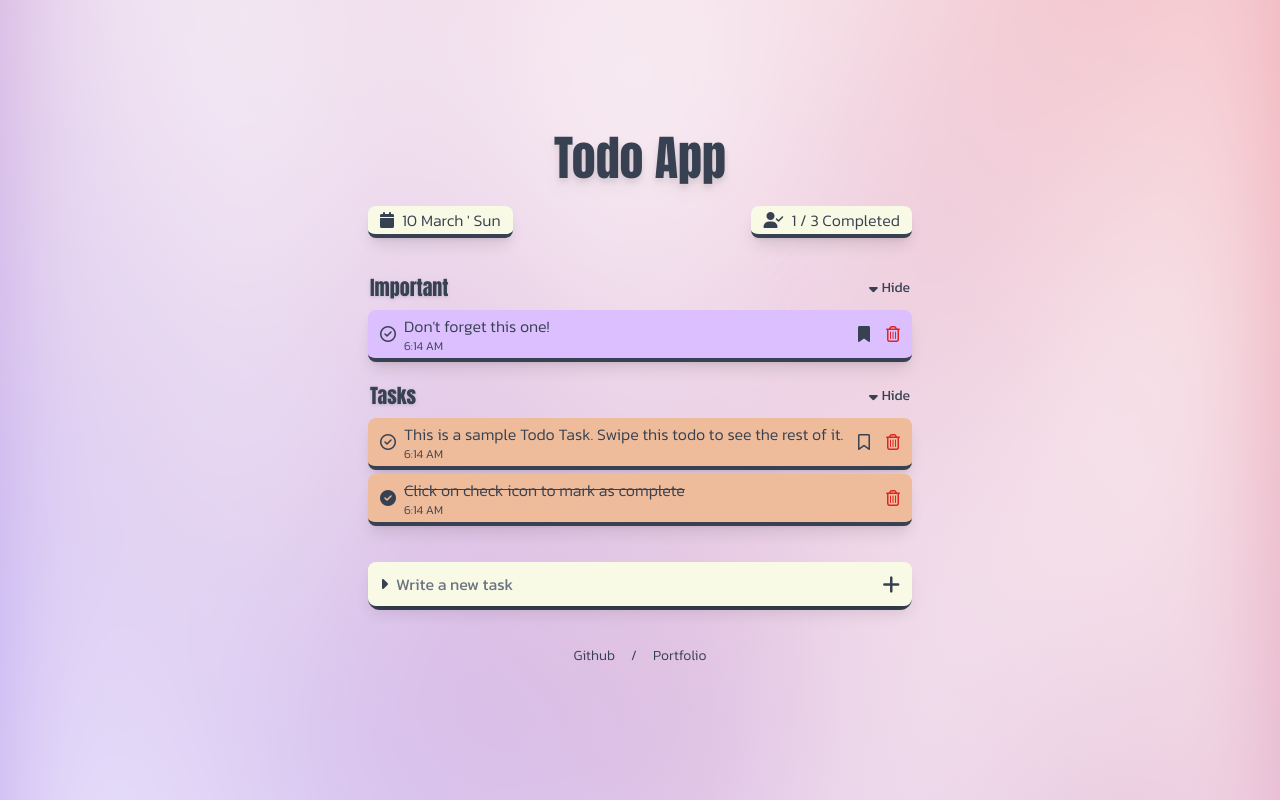
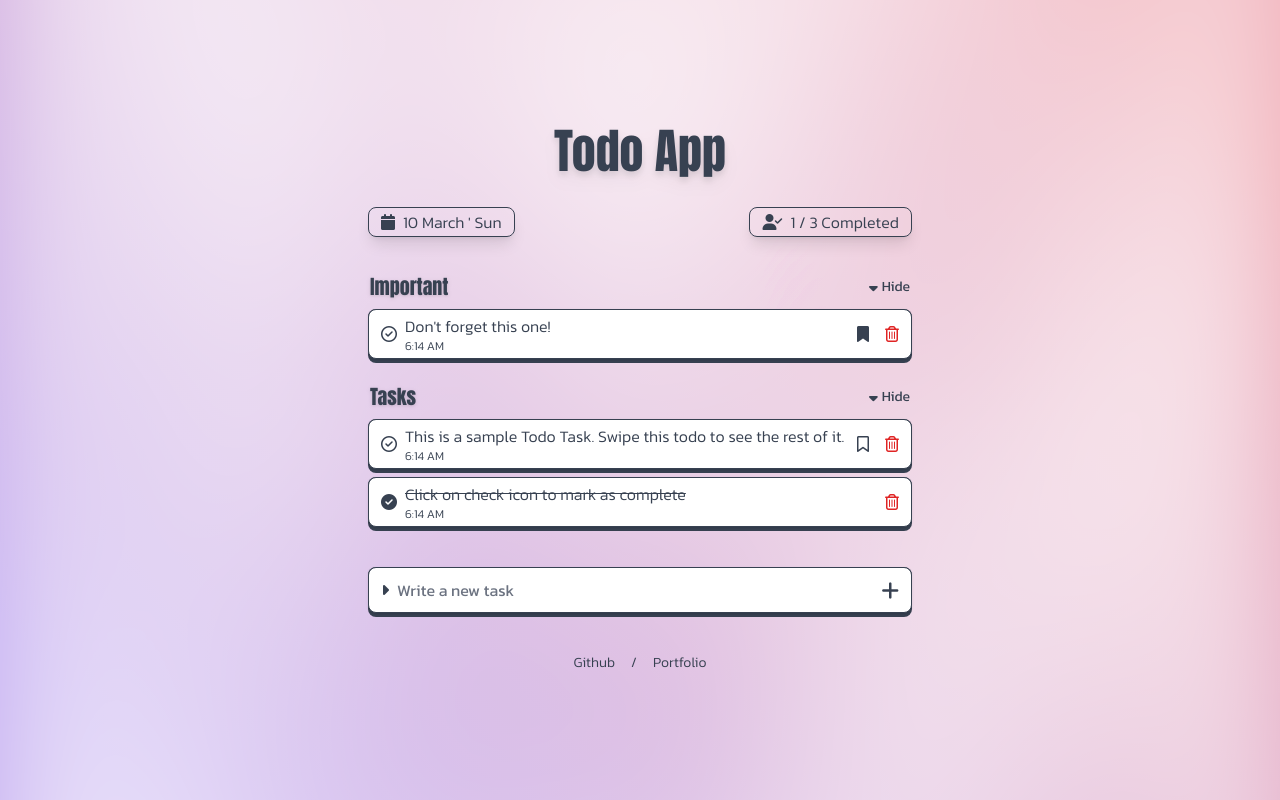
Before and after one commit to umarfarooq6519/TodoApp, a React (Vite) app: page / in a window 1280 px wide. Built offline with nearby package versions, Linux system fonts and the light colour scheme.

Commit message:
Revert "change color scheme"
This reverts commit 6868caa74259d67851ccbce8b90c8fda93703587.

```diff
--- a/src/App.tsx
+++ b/src/App.tsx
@@ -20,7 +20,7 @@ export default function App(): JSX.Element {
   const subheading = "text-xl font-[anton] drop-shadow";
   const tasks_div = "tasks flex flex-col gap-2 w-full text-justify";
   const li_styling =
-    "flex items-center justify-between gap-2 shadow-lg w-full px-3 py-1 rounded-lg";
+    "flex items-center justify-between gap-2 shadow border border-current w-full px-3 py-1 rounded-lg bg-white";
   const ul_styling = "list flex flex-col gap-1 font-light whitespace-nowrap";
   const task_styling = "overflow-x-auto overflow-y-hidden no-scrollbar w-full";
 
@@ -134,14 +134,14 @@ export default function App(): JSX.Element {
   return (
     <section className="App min-h-screen flex items-center justify-center text-gray-700">
       <div className="container p-2 py-10 sm:p-4 h-full max-w-xl w-full flex flex-col gap-5 items-center justify-center">
-        <div className="header flex flex-col w-full gap-6 text-center pb-4">
+        <div className="header flex flex-col w-full gap-8 text-center pb-4">
           <h1 className={`${heading}`}>Todo App</h1>
           <div className={`subheadings flex justify-between font-light`}>
-            <span className="border-b-4 border-current bg-[#F8FAE5] shadow-lg px-3 py-0.5 rounded-lg">
+            <span className="border border-current shadow-lg px-3 py-0.5 rounded-lg">
               <i className="fa-solid fa-calendar mr-2"></i>
               {fullDate}
             </span>
-            <span className="border-b-4 border-current bg-[#F8FAE5] shadow-lg px-3 py-0.5 rounded-lg">
+            <span className="border border-current shadow-lg px-3 py-0.5 rounded-lg">
               <i className="fa-solid fa-user-check mr-2"></i>
               {todosRatio} Completed
             </span>
--- a/src/Components/ImportantSection.tsx
+++ b/src/Components/ImportantSection.tsx
@@ -57,10 +57,8 @@ export default function TasksSection(props: Props) {
 
       <ul className={`${props.ul_styling} ${showTasks ? `block` : `hidden`}`}>
         {importantTodos.map((todo) => (
-          <li
-            key={todo.id}
-            className={`${props.li_styling} bg-[#DCBFFF] border-b-4 border-gray-700`}
-          >
+          <span className="bg-current rounded-lg pb-1">
+            <li key={todo.id} className={`${props.li_styling}`}>
               {checkIcon(todo)}
 
               <span className={`${props.task_styling} flex flex-col`}>
@@ -80,6 +78,7 @@ export default function TasksSection(props: Props) {
                 ></i>
               </span>
             </li>
+          </span>
         ))}
       </ul>
     </div>
--- a/src/Components/NewTaskSection.tsx
+++ b/src/Components/NewTaskSection.tsx
@@ -24,11 +24,8 @@ export default function NewTaskSection(props: Props): JSX.Element {
 
   return (
     <div className={`${props.ul_styling} w-full pt-4 items-center`}>
-      <span className="border-b-4 border-gray-700 w-full rounded-xl">
-        <form
-          onSubmit={handleSubmit}
-          className={`${props.li_styling} bg-[#F8FAE5]`}
-        >
+      <span className="bg-current w-full rounded-lg pb-1">
+        <form onSubmit={handleSubmit} className={props.li_styling}>
           <i className="fa-solid fa-caret-right"></i>
           <input
             type="text"
--- a/src/Components/TasksSection.tsx
+++ b/src/Components/TasksSection.tsx
@@ -66,10 +66,8 @@ export default function TasksSection(props: Props) {
 
       <ul className={`${props.ul_styling} ${showTasks ? `block` : `hidden`}`}>
         {TodosList.map((todo) => (
-          <li
-            key={todo.id}
-            className={`${props.li_styling} bg-[#EFBC9B] border-b-4 border-gray-700`}
-          >
+          <span className="bg-current rounded-lg pb-1">
+            <li key={todo.id} className={`${props.li_styling}`}>
               {checkIcon(todo)}
               <span className={`${props.task_styling} flex flex-col`}>
                 <span className={`${todo.completed ? `line-through` : null}`}>
@@ -86,6 +84,7 @@ export default function TasksSection(props: Props) {
                 ></i>
               </span>
             </li>
+          </span>
         ))}
       </ul>
     </div>
```
Lines whose indentation alone changed are shown as unchanged.
